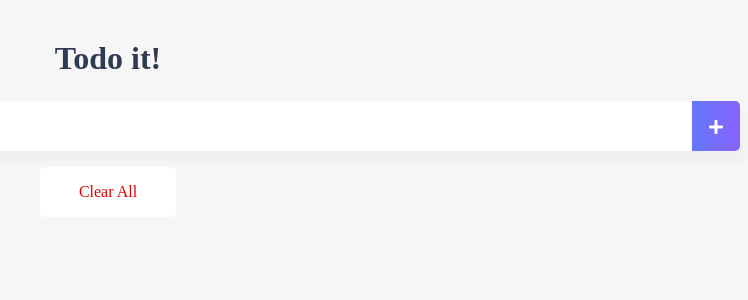
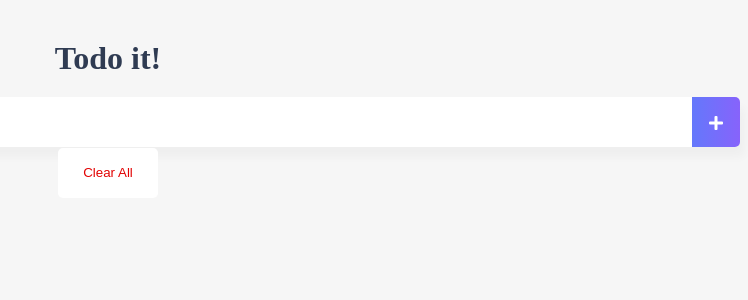
Before and after one commit to dnjsuql/todoapp-vue3, a Vue app: page / in a window 1280 px wide. Shown: the top 300 px of the page, without its empty margins (532-1280 px from the left). Built offline with nearby package versions, Linux system fonts and the light colour scheme.

Commit message:
class change

```diff
--- a/src/components/TodoFooter.vue
+++ b/src/components/TodoFooter.vue
@@ -1,7 +1,7 @@
 <template>
-  <div class="clearAllContainer">
-    <span class="clearAllBtn" @click="clearTodo">Clear All</span>
-  </div>
+  <footer class="footer">
+    <button @click="removeAll" type="button" class="footer__clear">Clear All</button>
+  </footer>
 </template>
 
 <script>
@@ -9,23 +9,27 @@ import { mapMutations } from 'vuex';
 export default {
   methods: {
     ...mapMutations({
-      clearTodo: 'clearAll'
-    })
-  }
-}
+      removeAll: 'removeAll',
+    }),
+  },
+};
 </script>
 
 <style scoped>
-  .clearAllContainer {
-    width: 8.5rem;
-    height: 50px;
-    line-height: 50px;
-    background-color: #fff;
-    border-radius: 5px;
-    margin: 0 auto;
-  }
-  .clearAllBtn {
-    color: #e20303;
-    display: block;
-  }
+.footer {
+  margin: 0 auto;
+  height: 50px;
+  line-height: 50px;
+}
+.footer__clear {
+  padding: 0;
+  border: 0;
+  margin: 0;
+  width: 100px;
+  height: 50px;
+  line-height: 50px;
+  color: #e20303;
+  background-color: #fff;
+  border-radius: 5px;
+}
 </style>
--- a/src/components/TodoHeader.vue
+++ b/src/components/TodoHeader.vue
@@ -1,13 +1,16 @@
 <template>
-  <header>
-    <h1>Todo it!</h1>
+  <header class="header">
+    <h1 class="header__title">Todo it!</h1>
   </header>
 </template>
 
 <style scoped>
-  h1 {
-    color: #2f3b52;
-    font-weight: 900;
-    margin: 2.5rem 0 1.5rem;
-  }
-</style>>
+.header {
+  margin: 40px 0 20px;
+}
+.header__title {
+  margin: 0;
+  color: #2f3b52;
+  font-weight: 900;
+}
+</style>
--- a/src/components/TodoList.vue
+++ b/src/components/TodoList.vue
@@ -1,62 +1,53 @@
 <template>
-  <div>
-    <transition-group name="list" tag="ul">
-      <li
-        v-for="(todoItem, index) in this.storedTodoItems"
-        :key="todoItem.item"
-        class="shadow"
-      >
-        <i class="checkBtn fas fa-check"
-          :class="{checkBtnCompleted: todoItem.completed}"
-          @click="toggleComplete({todoItem, index})"
-        ></i>
-        <span
-          :class="{textCompleted: todoItem.completed}">
+  <div class="todo">
+    <ul class="todo__list">
+      <li v-for="(todoItem, index) in this.storedTodoItems" :key="todoItem.item" class="todo__item shadow">
+        <i class="checkBtn fas fa-check" :class="{ checkBtnCompleted: todoItem.completed }" @click="toggleComplete({ todoItem, index })"></i>
+        <span :class="{ textCompleted: todoItem.completed }">
           {{ todoItem.item }}
         </span>
-        <span class="removeBtn"
-          @click="removeTodo({todoItem, index})">
+        <span class="removeBtn" @click="removeTodo({ todoItem, index })">
           <i class="fas fa-trash-alt"></i>
         </span>
       </li>
-    </transition-group>
+    </ul>
   </div>
 </template>
 
 <script>
-
-import { mapGetters, mapMutations } from 'vuex'
-
+import { mapGetters, mapMutations } from 'vuex';
 
 export default {
   methods: {
     ...mapMutations({
       removeTodo: 'removeOneItem',
-      toggleComplete: 'toggleOneItem'
+      toggleComplete: 'toggleOneItem',
     }),
   },
   computed: {
-    ...mapGetters(['storedTodoItems'])
-  }
-}
+    ...mapGetters(['storedTodoItems']),
+  },
+};
 </script>
 
 <style scoped>
-  ul {
+.todo__list {
+  padding: 0;
+  margin: 0;
   list-style-type: none;
-    padding-left: 0;
-    margin-top: 0;
   text-align: left;
 }
-  li {
+.todo__item {
+  padding: 0 10px;
+  border: 0;
+  margin: 8px 0;
+  height: 50px;
+  min-height: 50px;
+  line-height: 1;
+  border-radius: 5px;
+  background-color: #fff;
   display: flex;
-    min-height: 50px;
-    height: 50px;
-    line-height: 50px;
-    margin: 0.5rem 0;
-    padding: 0 0.9rem;
-    background-color: #fff;
-    border-radius: 5px;
+  align-items: center;
 }
 .checkBtn {
   line-height: 45px;
@@ -65,21 +56,23 @@ export default {
 }
 .checkBtnCompleted {
   text-decoration: line-through;
-    color: #b3adad;;
+  color: #b3adad;
 }
 .textCompleted {
   text-decoration: line-through;
-    color: #b3adad;;
+  color: #b3adad;
 }
 .removeBtn {
   margin-left: auto;
   color: #de4343;
 }
 /* 리스트 아이템 트랜지션 효과 */
-  .list-enter-active, .list-leave-active {
+.list-enter-active,
+.list-leave-active {
   transition: all 0.5s;
 }
-  .list-enter, .list-leave-to {
+.list-enter,
+.list-leave-to {
   opacity: 0;
   transform: translateY(30px);
 }
--- a/src/store/index.js
+++ b/src/store/index.js
@@ -1,27 +1,27 @@
-import { createStore } from 'vuex'
+import { createStore } from 'vuex';
 
 const storage = {
   fetch() {
     const arr = [];
-    if(localStorage.length > 0) {
-      for(let i = 0; i < localStorage.length; i++) {
-        if(localStorage.key(i) !== 'loglevel:webpack-dev-server'){
+    if (localStorage.length > 0) {
+      for (let i = 0; i < localStorage.length; i++) {
+        if (localStorage.key(i) !== 'loglevel:webpack-dev-server') {
           arr.push(JSON.parse(localStorage.getItem(localStorage.key(i))));
         }
       }
     }
     return arr;
   },
-}
+};
 
 export default createStore({
   state: {
-    todoItems: storage.fetch()
+    todoItems: storage.fetch(),
   },
   getters: {
     storedTodoItems(state) {
       return state.todoItems;
-    }
+    },
   },
   mutations: {
     addOneItem(state, todoItem) {
@@ -29,22 +29,20 @@ export default createStore({
       localStorage.setItem(todoItem, JSON.stringify(obj));
       state.todoItems.push(obj);
     },
-    removeOneItem(state, payload){
+    removeOneItem(state, payload) {
       localStorage.removeItem(payload.todoItem.item);
       state.todoItems.splice(payload.index, 1);
     },
     toggleOneItem(state, payload) {
-      state.todoItems[payload.index].completed = !state.todoItems[payload.index].completed
+      state.todoItems[payload.index].completed = !state.todoItems[payload.index].completed;
       localStorage.removeItem(payload.todoItem.item);
       localStorage.setItem(payload.todoItem.item, JSON.stringify(payload.todoItem));
     },
-    clearAll(state) {
+    removeAll(state) {
       localStorage.clear();
       state.todoItems = [];
-    }
+    },
   },
-  actions: {
-  },
-  modules: {
-  }
-})
+  actions: {},
+  modules: {},
+});
```
Lines whose indentation alone changed are shown as unchanged.
